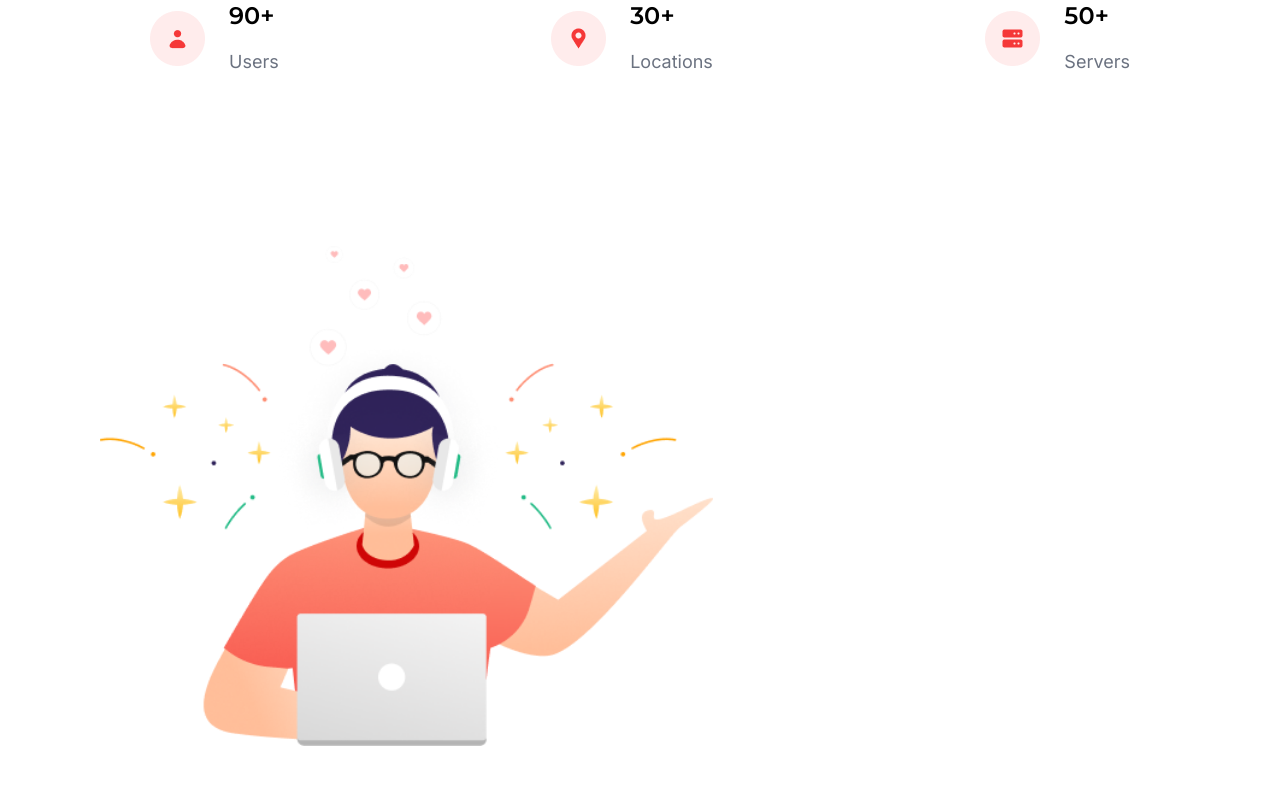
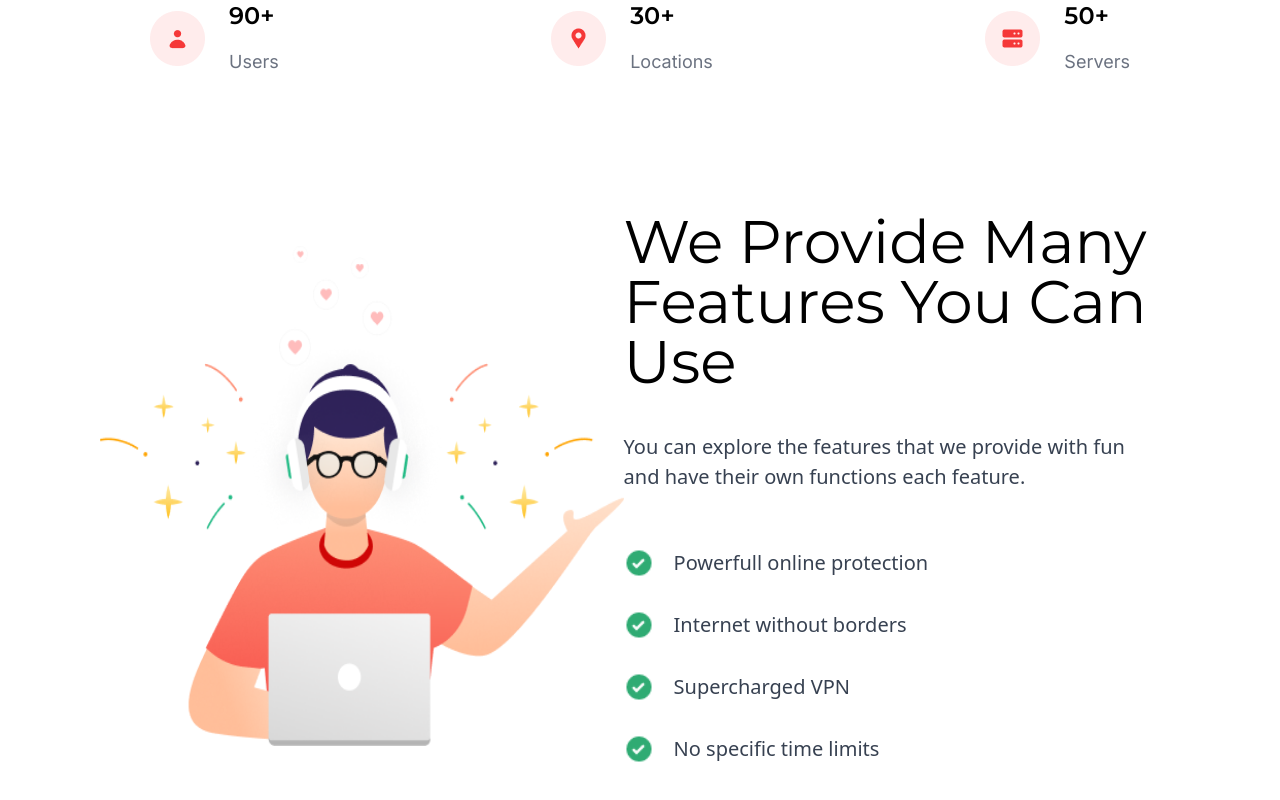
Before and after one commit to Allwyn46/laslesvpn, an Angular app: page / in a window 1280 px wide. Shown: the part 941-1741 px from the top of the page. Built offline with nearby package versions, Linux system fonts and the light colour scheme.

Commit message:
completed about section

```diff
--- a/src/app/components/about/about.html
+++ b/src/app/components/about/about.html
@@ -3,6 +3,47 @@
     <div>
       <img src="assets/about_illustration.png" alt="" class="h-[500px]" />
     </div>
-    <div></div>
+    <div>
+      <div>
+        <h3 class="font-montserrat text-4xl md:text-5xl lg:text-6xl">
+          We Provide Many <br />
+          Features You Can Use
+        </h3>
+        <p class="mt-10 text-gray-700 text-[20px]">
+          You can explore the features that we provide with fun <br />
+          and have their own functions each feature.
+        </p>
+
+        <ul class="mt-10">
+          <li class="py-4">
+            <div class="flex justify-start items-center">
+              <img src="assets/tick.png" alt="" class="mr-5 h-[30px]" />
+              <p class="text-gray-700 text-[20px]">Powerfull online protection</p>
+            </div>
+          </li>
+
+          <li class="py-4">
+            <div class="flex justify-start items-center">
+              <img src="assets/tick.png" alt="" class="mr-5 h-[30px]" />
+              <p class="text-gray-700 text-[20px]">Internet without borders</p>
+            </div>
+          </li>
+
+          <li class="py-4">
+            <div class="flex justify-start items-center">
+              <img src="assets/tick.png" alt="" class="mr-5 h-[30px]" />
+              <p class="text-gray-700 text-[20px]">Supercharged VPN</p>
+            </div>
+          </li>
+
+          <li class="py-4">
+            <div class="flex justify-start items-center">
+              <img src="assets/tick.png" alt="" class="mr-5 h-[30px]" />
+              <p class="text-gray-700 text-[20px]">No specific time limits</p>
+            </div>
+          </li>
+        </ul>
+      </div>
+    </div>
   </div>
 </section>
```
Also changed, not shown: src/assets/tick.png (added).
